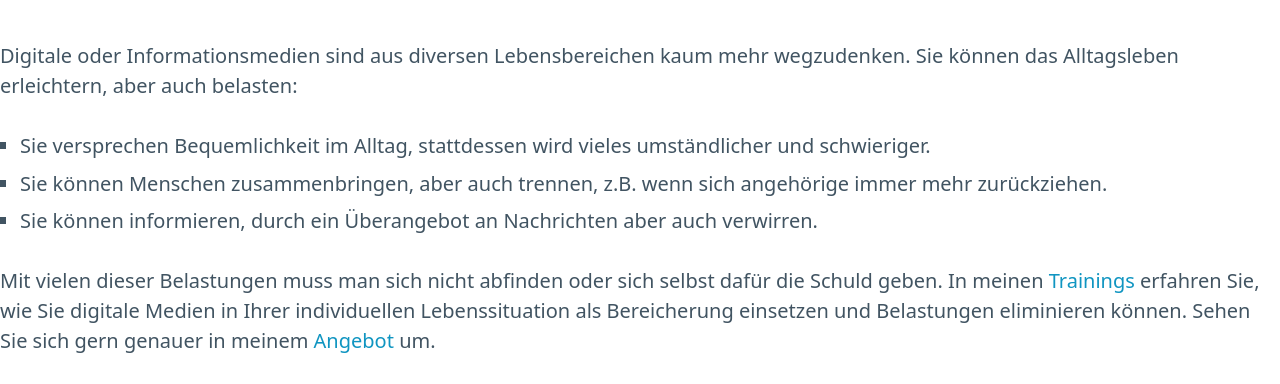
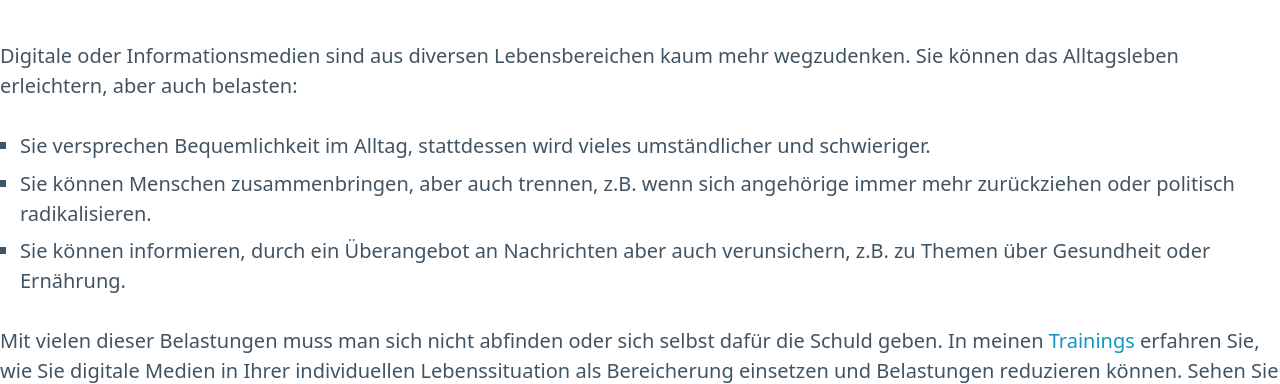
Before and after one commit to infolektuell/infolektuell.de, an Astro site: page / in a window 1280 px wide. Shown: the part 389-773 px from the top of the page. Built offline with nearby package versions, Linux system fonts and the light colour scheme; Astro itself is replaced by a stand-in of ours.

Commit message:
Edit text on home page

```diff
--- a/src/pages/index.md
+++ b/src/pages/index.md
@@ -9,12 +9,12 @@ Digitale oder Informationsmedien sind aus diversen Lebensbereichen kaum mehr weg
 Sie können das Alltagsleben erleichtern, aber auch belasten:
 
 - Sie versprechen Bequemlichkeit im Alltag, stattdessen wird vieles umständlicher und schwieriger.
-- Sie können Menschen zusammenbringen, aber auch trennen, z.B. wenn sich angehörige immer mehr zurückziehen.
-- Sie können informieren, durch ein Überangebot an Nachrichten aber auch verwirren.
+- Sie können Menschen zusammenbringen, aber auch trennen, z.B. wenn sich angehörige immer mehr zurückziehen oder politisch radikalisieren.
+- Sie können informieren, durch ein Überangebot an Nachrichten aber auch verunsichern, z.B. zu Themen über Gesundheit oder Ernährung.
 
 Mit vielen dieser Belastungen muss man sich nicht abfinden oder sich selbst dafür die Schuld geben.
 In meinen [Trainings](/trainings/) erfahren Sie,
-wie Sie digitale Medien in Ihrer individuellen Lebenssituation als Bereicherung einsetzen und Belastungen eliminieren können.
+wie Sie digitale Medien in Ihrer individuellen Lebenssituation als Bereicherung einsetzen und Belastungen reduzieren können.
 Sehen Sie sich gern genauer in meinem [Angebot](trainings/) um.
 
 ## Keine Realitätsflucht
```
